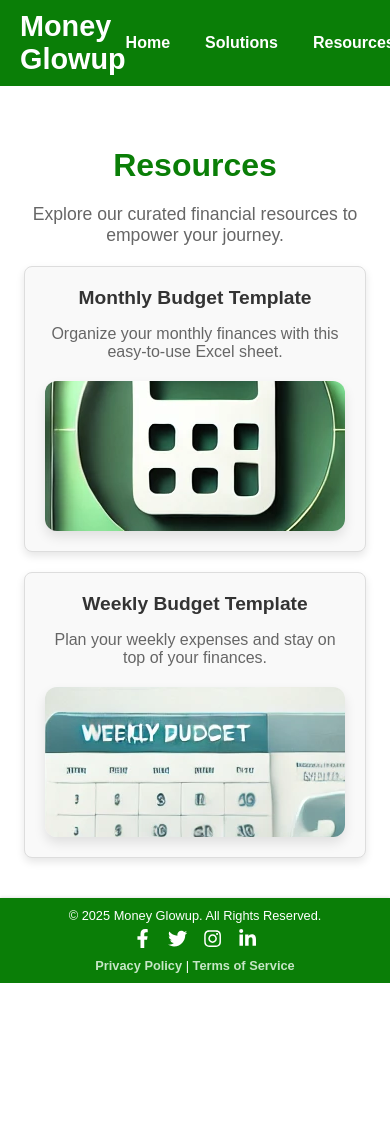
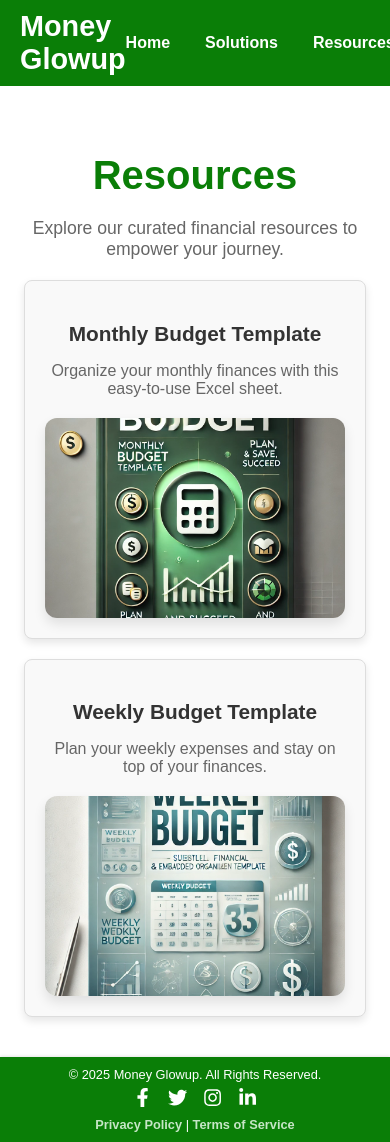
Before and after one commit to steph10920/moneyglowup, a React (Vite) app: page /resources in a window 390 px wide. Shown: the top 1142 px of the page. Before the commit the page ends 983 px from the top, so only its background shows below. Built offline with nearby package versions, Linux system fonts and the light colour scheme.

Commit message:
updated the cover images and budget view files

```diff
--- a/src/components/Resources.jsx
+++ b/src/components/Resources.jsx
@@ -1,51 +1,55 @@
 import React from "react";
 import "../styles/Resources.css";
-// Import the cover images
+
+// Import cover images
 import MonthlyBudgetCover from "../assets/images/monthly-budget-cover.png";
 import WeeklyBudgetCover from "../assets/images/weekly-budget-cover.png";
 
 const Resources = () => {
-  const resources = [
-    {
-      title: "Monthly Budget Template",
-      description: "Organize your monthly finances with this easy-to-use Excel sheet.",
-      coverImage: MonthlyBudgetCover,
-      link: "https://your-monthly-budget-link.com", // Replace with the actual OneDrive link
-    },
-    {
-      title: "Weekly Budget Template",
-      description: "Plan your weekly expenses and stay on top of your finances.",
-      coverImage: WeeklyBudgetCover,
-      link: "https://your-weekly-budget-link.com", // Replace with the actual OneDrive link
-    },
-  ];
-
   return (
     <div className="resources">
       <h1>Resources</h1>
       <p>Explore our curated financial resources to empower your journey.</p>
 
-      {/* Render Resources */}
+      {/* Resource Cards */}
       <div className="template-container">
-        {resources.map((resource, index) => (
-          <div className="template-card" key={index}>
-            <h3>{resource.title}</h3>
-            <p>{resource.description}</p>
+        {/* Monthly Budget Template */}
+        <div className="template-card">
+          <h3>Monthly Budget Template</h3>
+          <p>Organize your monthly finances with this easy-to-use Excel sheet.</p>
           <div className="iframe-container">
             <a
-                href={resource.link}
+              href="https://1drv.ms/x/c/961806e07dee157d/IQSVIhroHQ64R6wnaiPquOLtAWFsAzMosM5xJh43kQFUXmE?em=2"
               target="_blank"
               rel="noopener noreferrer"
             >
               <img
-                  src={resource.coverImage}
-                  alt={`${resource.title} Cover`}
-                  className="template-cover"
+                src={MonthlyBudgetCover}
+                alt="Monthly Budget Cover"
+                className="iframe-cover"
               />
             </a>
           </div>
         </div>
-        ))}
+
+        {/* Weekly Budget Template */}
+        <div className="template-card">
+          <h3>Weekly Budget Template</h3>
+          <p>Plan your weekly expenses and stay on top of your finances.</p>
+          <div className="iframe-container">
+            <a
+              href="https://1drv.ms/x/c/961806e07dee157d/IQSVIhroHQ64R6wnaiPquOLtAWFsAzMosM5xJh43kQFUXmE?em=2" // Replace with the correct link for the Weekly Budget
+              target="_blank"
+              rel="noopener noreferrer"
+            >
+              <img
+                src={WeeklyBudgetCover}
+                alt="Weekly Budget Cover"
+                className="iframe-cover"
+              />
+            </a>
+          </div>
+        </div>
       </div>
     </div>
   );
--- a/src/styles/Resources.css
+++ b/src/styles/Resources.css
@@ -8,7 +8,7 @@
 .resources h1 {
   color: #0A7E07; /* Safaricom Green */
   margin-bottom: 20px;
-  font-size: 2rem;
+  font-size: 2.5rem; /* Slightly larger for emphasis */
 }
 
 .resources p {
@@ -20,7 +20,7 @@
 .template-container {
   display: flex;
   justify-content: center;
-  gap: 20px;
+  gap: 30px; /* Increased spacing for better visual balance */
   flex-wrap: wrap; /* Ensures responsiveness */
 }
 
@@ -29,7 +29,7 @@
   border: 1px solid #ddd;
   border-radius: 12px; /* Rounded corners */
   padding: 20px;
-  width: 300px;
+  width: 350px; /* Slightly wider to accommodate larger content */
   text-align: center;
   box-shadow: 0 4px 8px rgba(0, 0, 0, 0.1);
   transition: transform 0.3s ease, box-shadow 0.3s ease;
@@ -40,49 +40,27 @@
   box-shadow: 0 6px 12px rgba(0, 0, 0, 0.2);
 }
 
-.template-header {
-  display: flex;
-  align-items: center;
-  justify-content: center; /* Center-align icon and text */
-  gap: 10px;
-  margin-bottom: 15px;
-}
-
-.template-icon {
-  width: 40px; /* Slightly larger icon */
-  height: auto;
-  border-radius: 4px;
-  box-shadow: 0 2px 4px rgba(0, 0, 0, 0.1);
-}
-
 .template-card h3 {
-  font-size: 1.2rem;
+  font-size: 1.3rem;
   color: #333;
-  margin: 0;
+  margin-bottom: 10px;
 }
 
 .template-card p {
-  font-size: 1rem; /* Increased readability */
+  font-size: 1rem;
   color: #666;
   margin-bottom: 20px;
-}
-
-.action-buttons {
-  display: flex;
-  justify-content: center; /* Center-align the buttons */
-  gap: 15px; /* Increased gap for better spacing */
 }
 
 /* Cover Image Styles */
 .iframe-container {
   position: relative;
   width: 100%;
-  height: 200px; /* Adjusted height */
+  height: 300px; /* Increased height for full content visibility */
   cursor: pointer;
   overflow: hidden;
   border-radius: 12px; /* Smooth rounded corners */
   box-shadow: 0 6px 12px rgba(0, 0, 0, 0.1); /* Subtle shadow */
-  transition: transform 0.3s ease, box-shadow 0.3s ease;
   display: flex; /* Flexbox for centering */
   align-items: center;
   justify-content: center;
@@ -91,14 +69,14 @@
 .iframe-cover {
   width: 100%; /* Take the full width of the container */
   height: 100%; /* Take the full height of the container */
-  object-fit: cover; /* Ensure the image fully fills the container */
+  object-fit: contain; /* Ensure the entire image fits inside the container */
   border-radius: 12px;
   transition: transform 0.3s ease, filter 0.3s ease;
 }
 
 .iframe-container:hover .iframe-cover {
-  transform: scale(1.05); /* Add zoom effect */
-  filter: brightness(0.9); /* Slightly darken on hover */
+  transform: scale(1.02); /* Subtle zoom effect */
+  filter: brightness(0.95); /* Slight darkening on hover */
 }
 
 /* Responsive Design */
@@ -109,16 +87,16 @@
   }
 
   .iframe-container {
-    height: 200px; /* Adjusted for smaller screens */
+    height: 250px; /* Adjusted height for smaller screens */
   }
 }
 
 @media (max-width: 480px) {
   .template-card {
-    width: 100%; /* Make it fully responsive */
+    width: 100%; /* Full width for small mobile devices */
   }
 
   .iframe-container {
-    height: 150px; /* Adjusted for smaller devices */
+    height: 200px; /* Adjusted height for smaller mobile screens */
   }
 }
```
Lines whose indentation alone changed are shown as unchanged.
